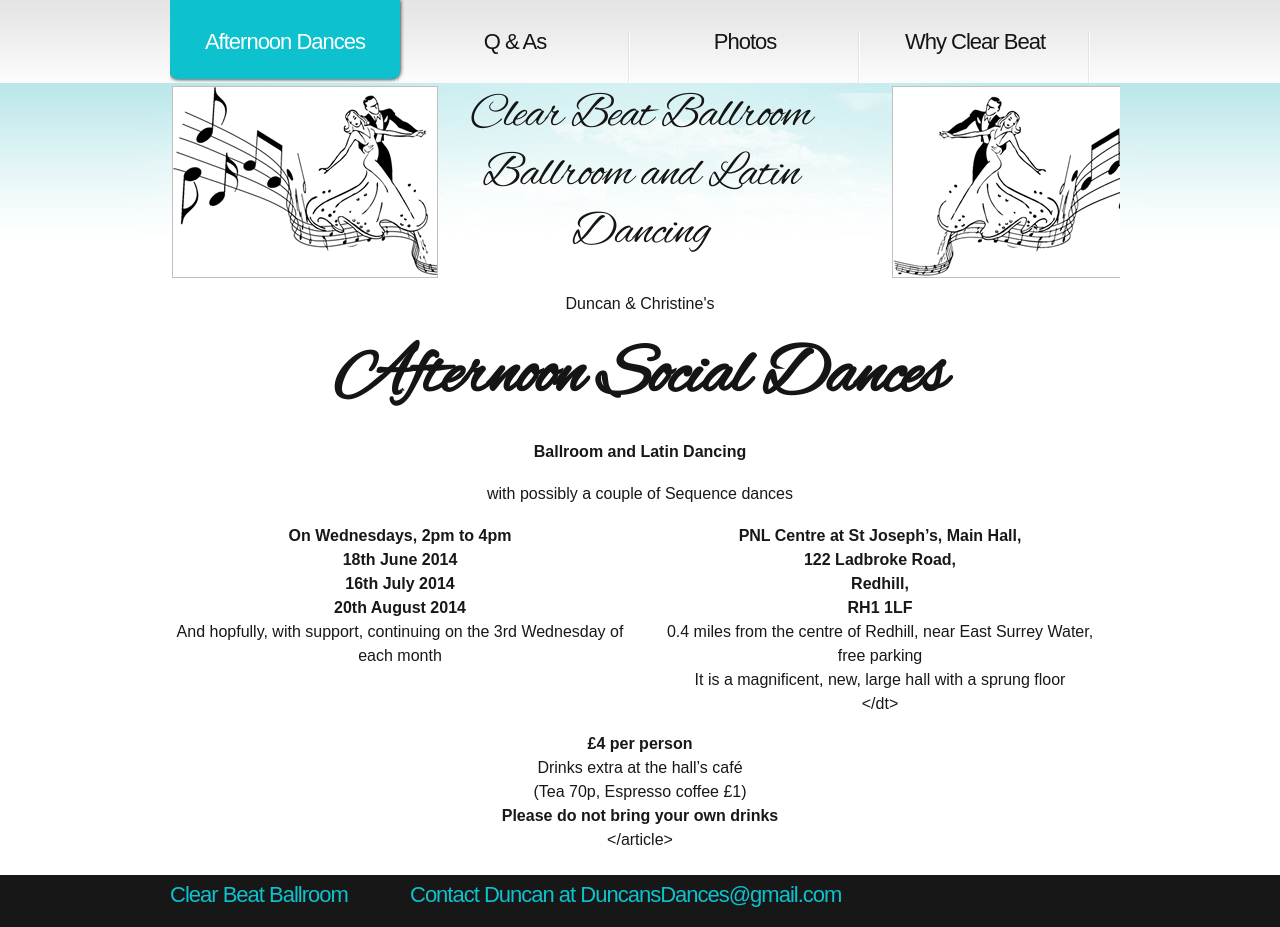
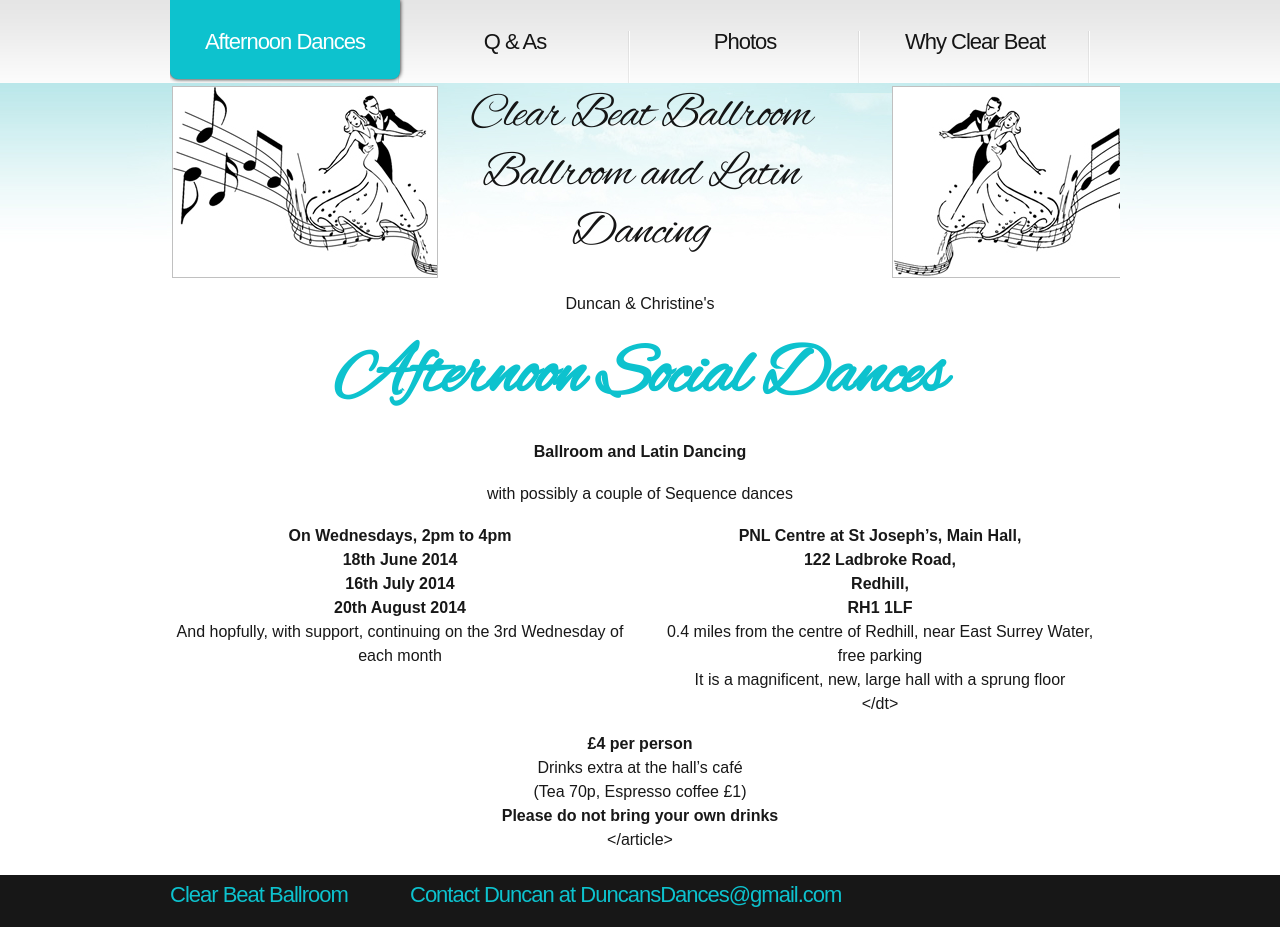
Before and after one commit to ramsayd/duncansdances, a Jekyll site: the page built from 00_index.md, in a window 1280 px wide. Built offline with Jekyll 4.4.1, drawn with Linux system fonts in a browser that asks for light colours.

Commit message:
Update style.css

```diff
--- a/css/style.css
+++ b/css/style.css
@@ -211,7 +211,7 @@ h2
   font-family:'Alex Brush', arial;
   font-size:72px;
   line-height:1.219em;
-  color:#151515;
+  color:#0dc2ce;
   font-weight:300;
   letter-spacing:-1px;
   margin:0 0 18px;
```
